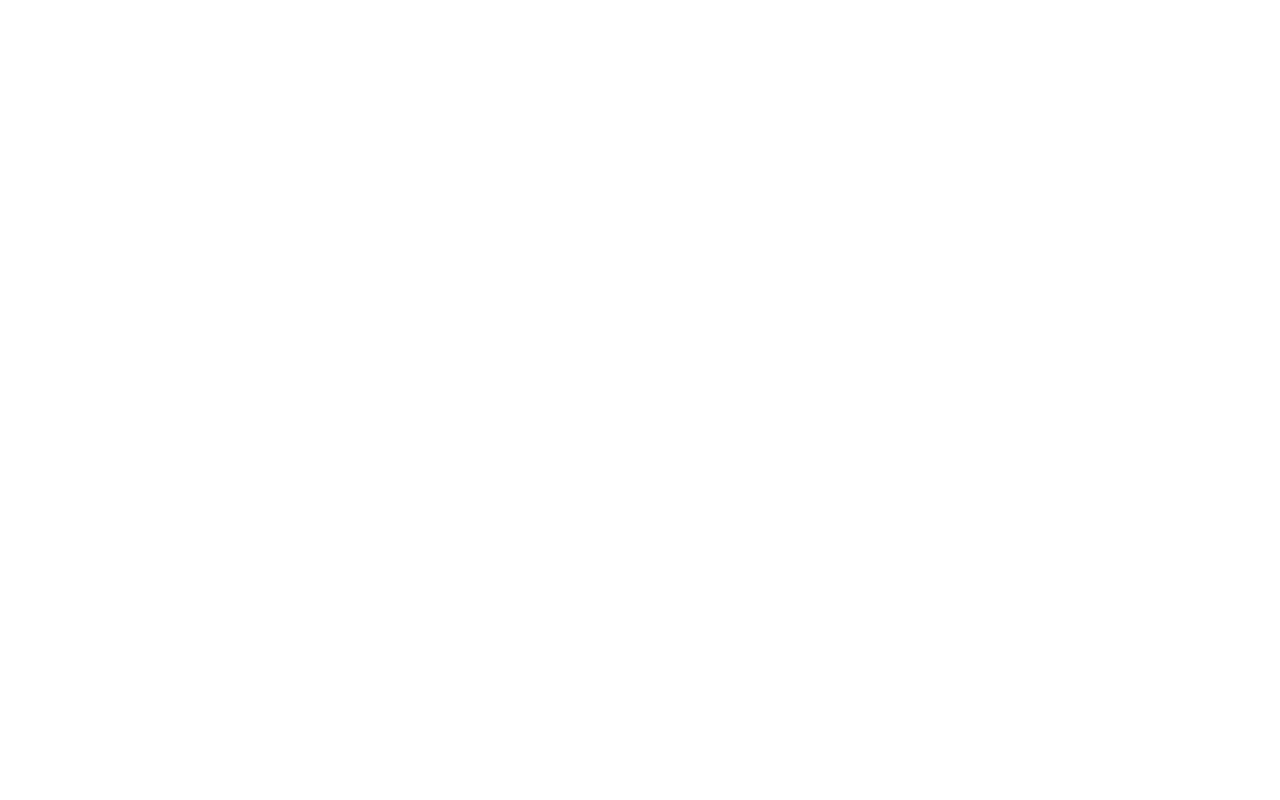
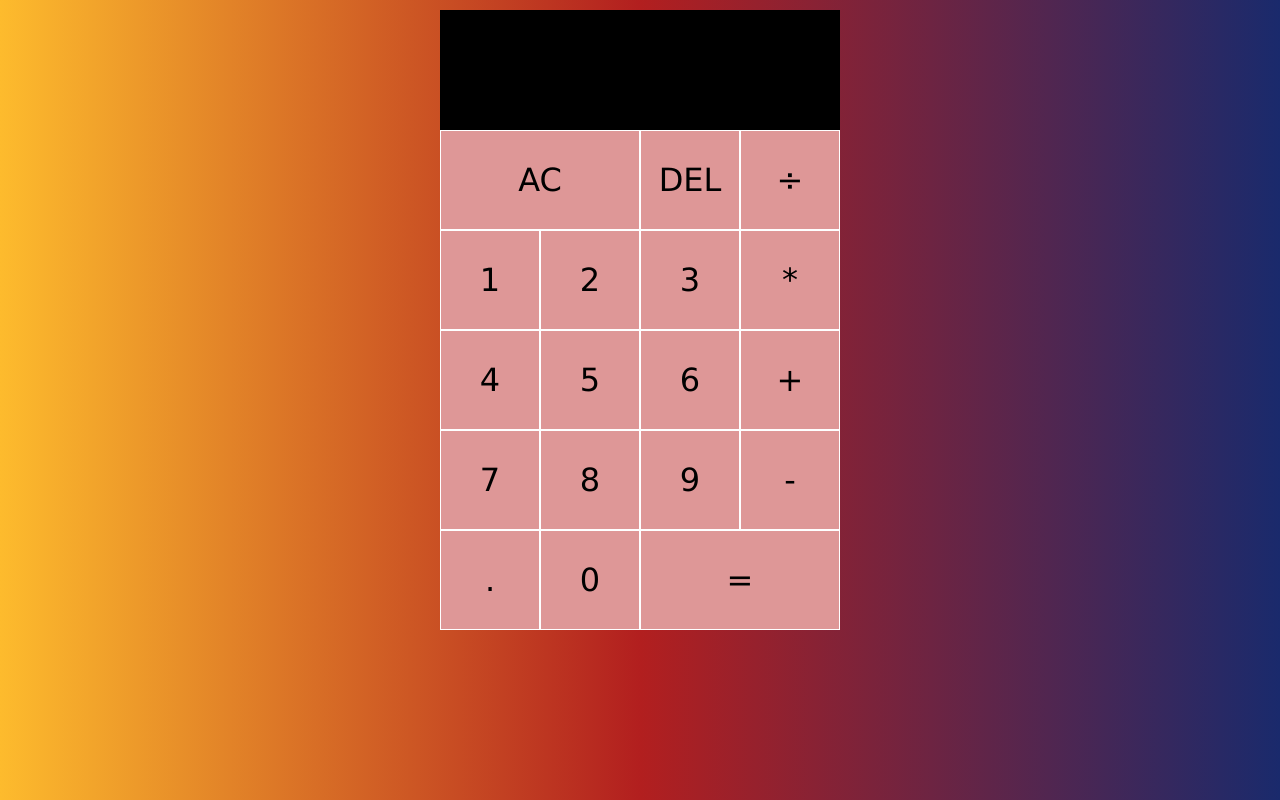
Before and after one commit to anafariya/JS-calculator, a plain HTML site: page index.html in a window 1280 px wide. Drawn offline with Linux system fonts and the light colour scheme.

Commit message:
styled components

```diff
--- a/index.html
+++ b/index.html
@@ -7,7 +7,30 @@
     <link rel="stylesheet" href="style.css">
 </head>
 <body>
-
+    <div class="container">
+        <div class="result">
+            <div class="prev-operand"></div>
+            <div class="curr-operand"></div>
+        </div>
+        <button class="span-two">AC</button>
+        <button >DEL</button>
+        <button >&divide;</button>
+        <button >1</button>
+        <button >2</button>
+        <button >3</button>
+        <button >*</button>
+        <button >4</button>
+        <button >5</button>
+        <button >6</button>
+        <button >+</button>
+        <button >7</button>
+        <button >8</button>
+        <button >9</button>
+        <button >-</button>
+        <button >.</button>
+        <button >0</button>
+        <button class="span-two">=</button>
+    </div>
 </body>
 <script src="script.js" ></script>
 </html>
--- a/style.css
+++ b/style.css
@@ -0,0 +1,65 @@
+* {
+  box-sizing: border-box;
+  font-family: "Lucida Sans", "Lucida Sans Regular", "Lucida Grande",
+    "Lucida Sans Unicode", Geneva, Verdana, sans-serif;
+    font-weight: normal;
+}
+
+html,
+body {
+  padding: 0;
+  margin: 0;
+  background: linear-gradient(
+    to right,
+    #fdbb2d,
+    #b21f1f,
+    #1a2a6c
+  );
+}
+
+.container {
+    display: grid;
+    justify-content: center;
+    align-content: center;
+    min-height: 80vh;
+    grid-template-columns: repeat(4,100px);
+    grid-template-rows: minmax(120px, auto) repeat(5,100px);
+}
+
+.container button{
+    cursor: pointer;
+    font-size: 2rem;
+    border: 1px solid white;
+    outline: none;
+    background-color: #de9797;
+}
+
+.container button:hover{
+    background-color:#c2aa76;
+}
+
+.span-two{
+    grid-column: span 2;
+}
+
+.result{
+    grid-column:  1 / -1;
+    background-color: black;
+    display: flex;
+    align-items: flex-end;
+    justify-content: space-around;
+    flex-direction: column;
+    padding: 10px;
+    word-wrap: break-word;
+    word-break: break-all;
+}
+
+.prev-operand{
+    color: rgba(255,255,255,.75);
+    font-size: 1.5rem;
+}
+
+.curr-operand{
+    color: rgba(255,255,255);
+    font-size: 2.5rem;
+}
```
